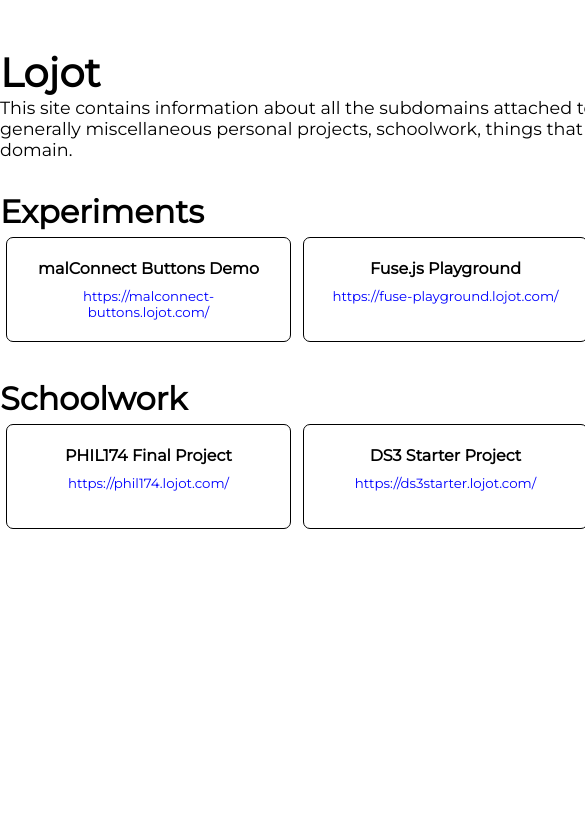
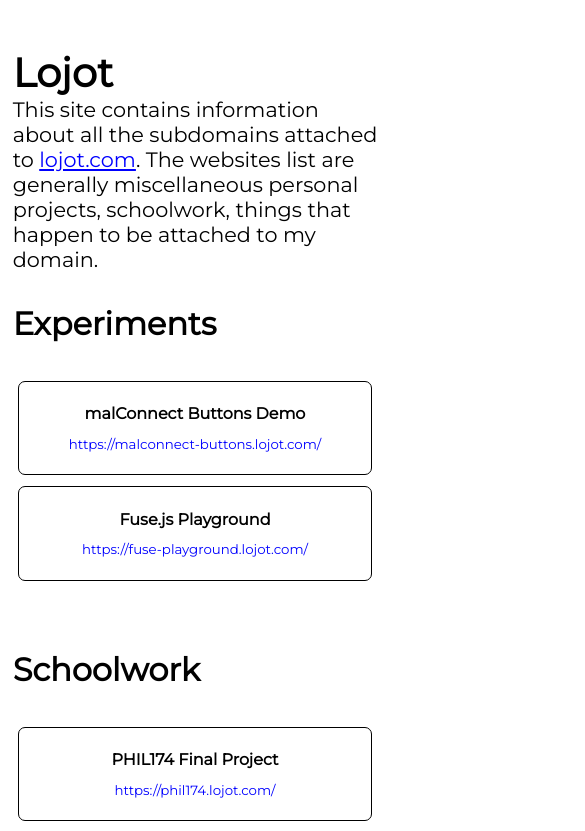
Before and after one commit to jonathanlo411/lojot, a SvelteKit app: page / in a window 390 px wide. Shown: the top 831 px of the page, 585 px wide, since content can reach past the window. Built offline with nearby package versions, Linux system fonts and the light colour scheme.

Commit message:
fix: add query selectors to improve mobile view

```diff
--- a/src/lib/client/subdomain-card.svelte
+++ b/src/lib/client/subdomain-card.svelte
@@ -1,15 +1,12 @@
 <script lang='ts'>
     export let name: String;
     export let title: String;
-    export let description: String | null;
 
-    let redirect = (name: String) => window.open(`https://${name}.lojot.com/`, '_blank')
+    let redirect = (name: String) => () => window.open(`https://${name}.lojot.com/`, '_blank')
 </script>
 
 
-<button class="card"
-    on:click={redirect(name)}
->
+<button class="card" on:click={redirect(name)}>
     <h1>{title}</h1>
     <a>https://{name}.lojot.com/</a>
 </button>
--- a/src/routes/+page.svelte
+++ b/src/routes/+page.svelte
@@ -27,6 +27,7 @@
 
 
 <style global>
+    /* General Styling */
     @import url('https://fonts.googleapis.com/css?family=Montserrat&display=swap');
     * {
         box-sizing: border-box;
@@ -49,7 +50,7 @@
 	}
 
     #center {
-        width: 900px;
+        width: min(900px, 93.5%);
         margin: 0 auto;
     }
     #title {
@@ -74,4 +75,16 @@
         grid-auto-rows: 0.5fr;
     }
 
+    /* Modile Stuff */
+    @media only screen and (max-width: 600px) {
+        #description {
+            font-size: 1.3rem;
+        }
+
+        .card-list {
+            grid-template-columns: repeat(1, 100%);
+            grid-auto-rows: 0.5fr;
+            padding: 2rem 0;
+        }
+    }
 </style>
```
